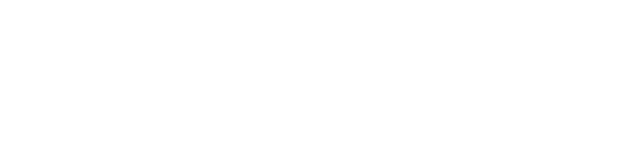
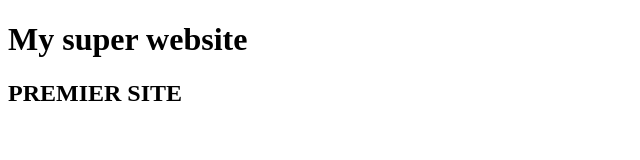
Before and after one commit to selmaBBK/my-super-website, a plain HTML site: page index.html in a window 1280 px wide. Shown: the whole page, without its empty margins (0-640 px from the left). Drawn offline with Linux system fonts and the light colour scheme.

Commit message:
Add filte

```diff
--- a/index.html
+++ b/index.html
@@ -2,9 +2,11 @@
 <html>
   <head>
     <meta charset="UTF-8">
-    <title>title</title>
+    <title>NOUVEAU SITE</title>
   </head>
   <body>
 
+    <h1>My super website</h1>
+    <h2>PREMIER SITE</h2>
   </body>
 </html>
```
